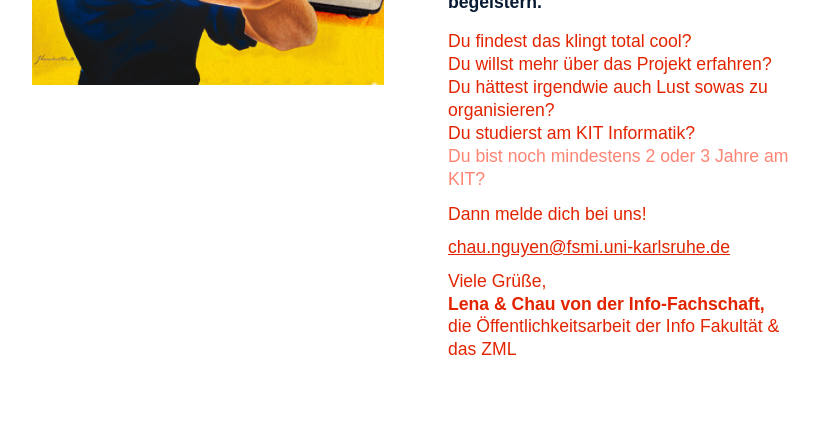
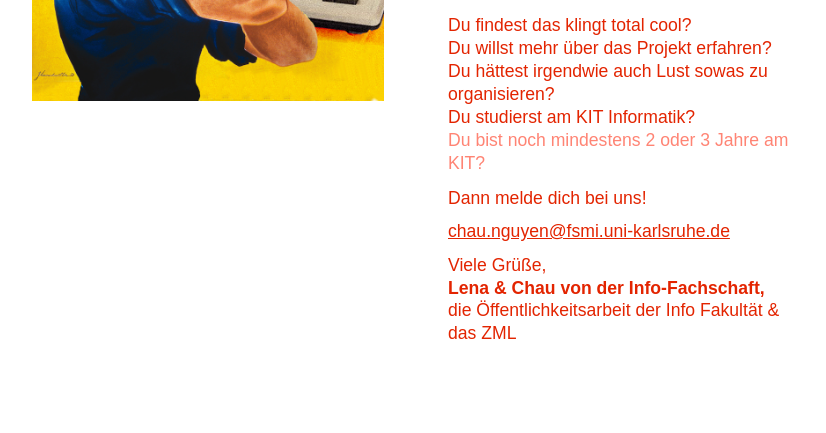
Before and after one commit to ScienceCampInformatik/general, a plain HTML site: page index.html in a window 1280 px wide. Shown: the part 375-808 px from the top of the page, without its empty margins (232-1058 px from the left). Drawn offline with Linux system fonts and the light colour scheme.

Commit message:
small css change

```diff
--- a/css/main.css
+++ b/css/main.css
@@ -39,7 +39,7 @@ h1 {
   flex-flow: column;
   justify-content: space-between;
   padding: 0 2em;
-  margin-top: 2em;
+  margin-top: 0;
   }
 
 
```
